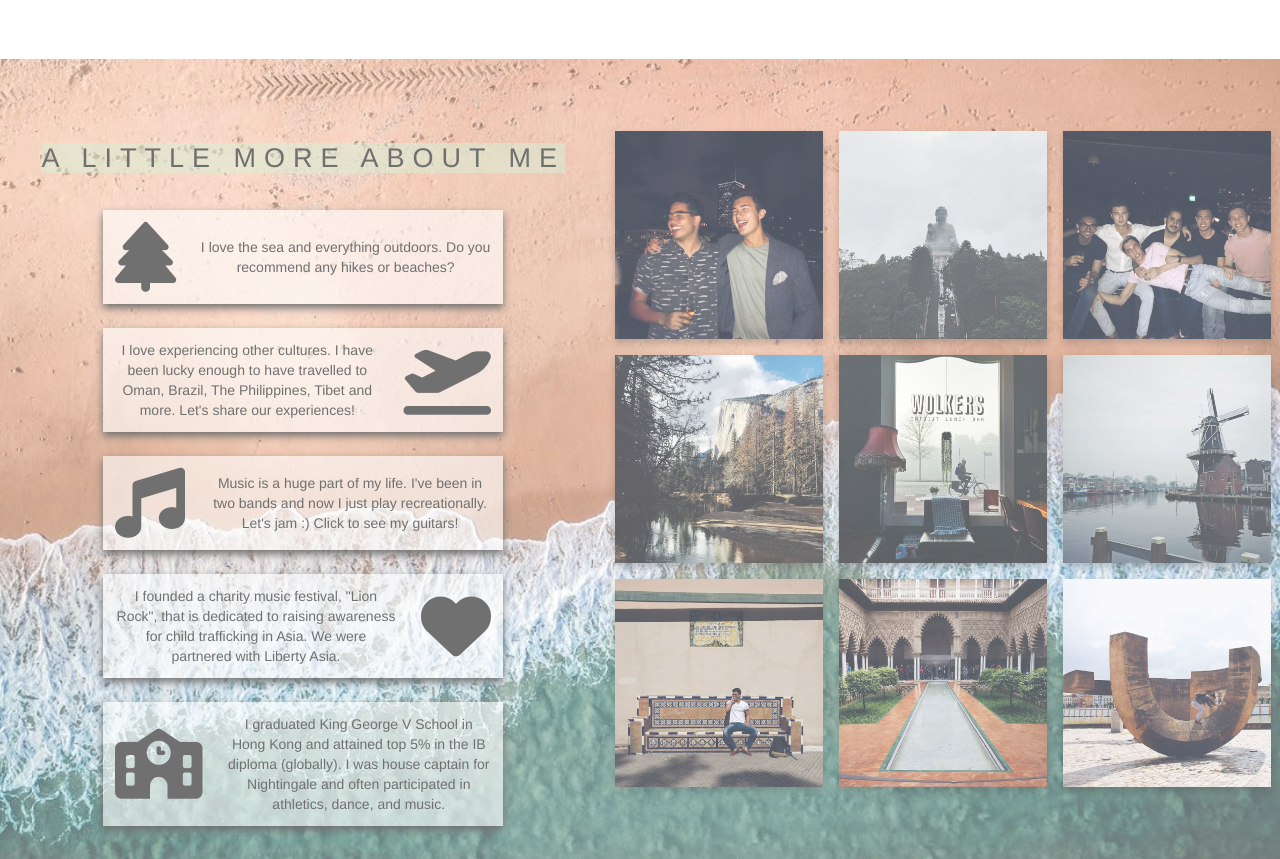
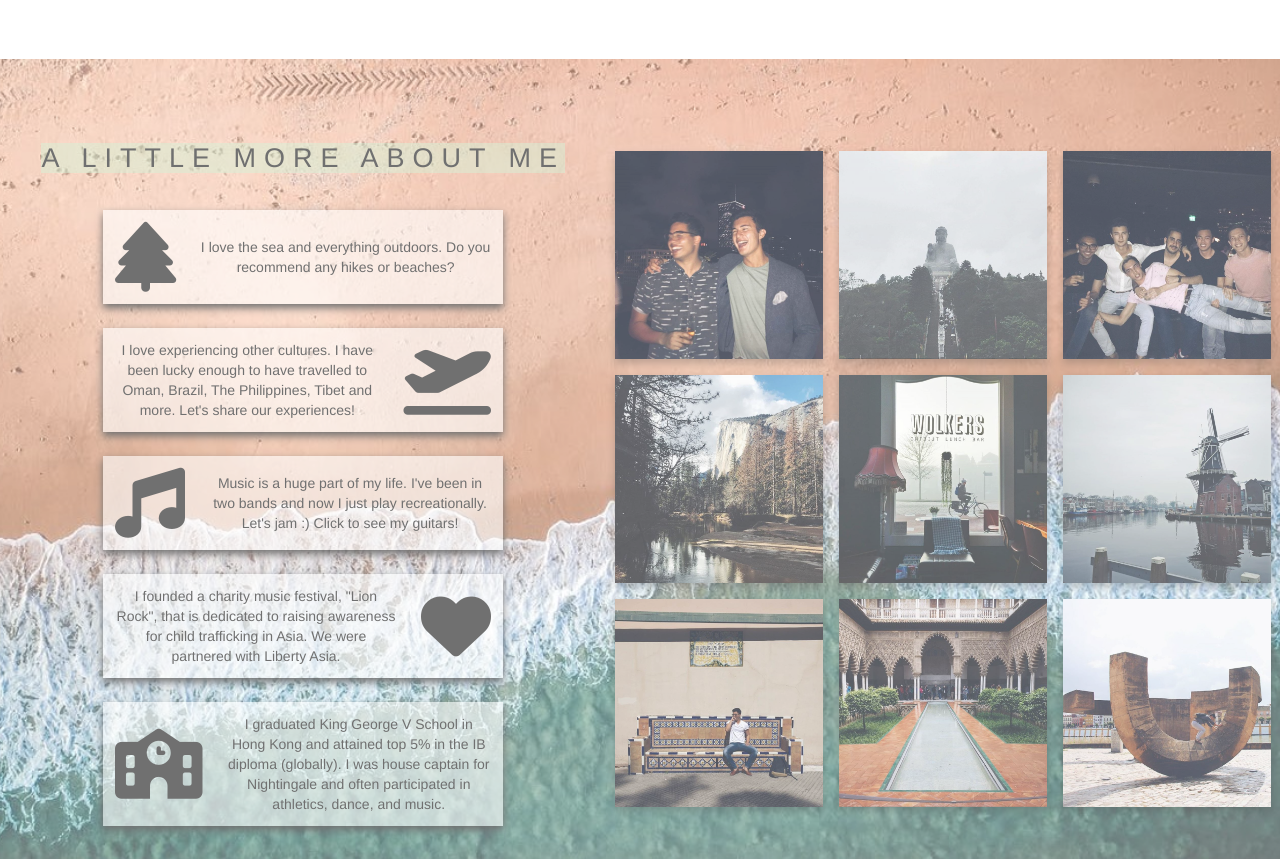
Before and after one commit to dermanyang/dermanyang.github.io, a website: page index.html in a window 1280 px wide. Shown: the part 2841-3700 px from the top of the page. Drawn offline with nearby package versions, Linux system fonts and the light colour scheme.

Commit message:
margining

```diff
--- a/index.html
+++ b/index.html
@@ -290,7 +290,7 @@
       </p>
     </div>
   </div>
-  <div class="bioRight">
+  <div style="margin-top:5vh;" class="bioRight">
     <div class="bioRow">
       <div class="bioImage">
         <img src="/img/4.jpg">
```
